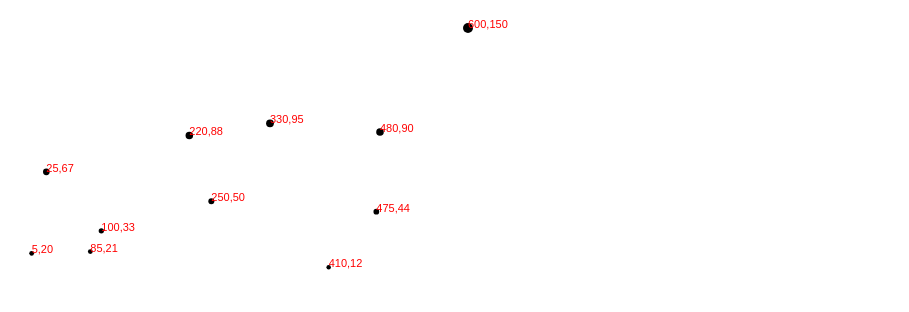
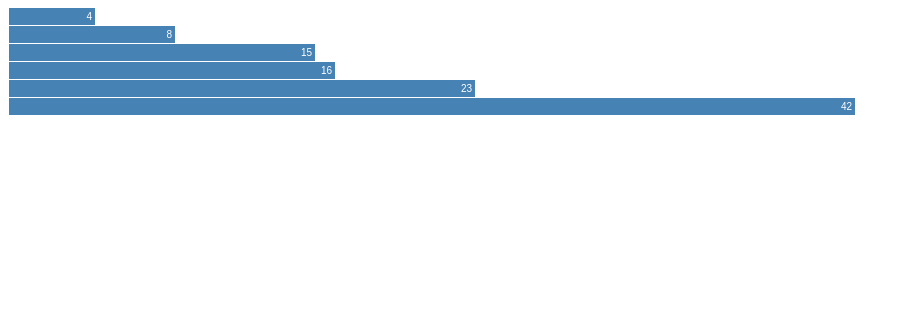
Before and after one commit to mendesmiguel/D3experiments, a plain HTML site: page index.html in a window 1280 px wide. Shown: the whole page, without its empty margins (0-909 px from the left). Drawn offline with nearby package versions, Linux system fonts and the light colour scheme.

Commit message:
simple horizontal bar chart with divs

```diff
--- a/index.html
+++ b/index.html
@@ -5,18 +5,19 @@
     <title>D3 Experiments</title>
     <script src="https://cdnjs.cloudflare.com/ajax/libs/d3/3.5.5/d3.min.js" charset="utf-8"></script>
     <style type="text/css">
-
-        div.bar {
-            display: inline-block;
-            width: 20px;
-            height: 75px;
-            background-color: teal;
+        .chart div {
+            font: 10px sans-serif;
+            background-color: steelblue;
+            text-align: right;
+            padding: 3px;
+            margin: 1px;
+            color: white;
         }
-
     </style>
 </head>
 <body>
-<script src="js/randomexamples.js"></script>
+<div class="chart"></div>
+<script src="js/barchart1.js"></script>
 
 </body>
 </html>
--- a/js/barchart1.js
+++ b/js/barchart1.js
@@ -1,4 +1,21 @@
 /**
  * Created by miguel on 03/07/15.
  */
-var data = [4, 8, 15, 16, 23, 42];
+var dataset = [4, 8, 15, 16, 23, 42];
+/*
+
+ var section = d3.selectAll("section").data(dataset).enter();
+ var div = section.append("div");
+ div.html("Hello, world!");
+ */
+// mapeia o intervalo de valores para uma escala
+var x = d3.scale.linear()
+    .domain([0, d3.max(dataset)])
+    .range([0, 840]);
+// seleciona a div de class .chart e insere elas com o tamanho
+// retornado pela funcao x
+d3.select(".chart").selectAll("div")
+    .data(dataset)
+    .enter().append("div")
+    .style("width", function(d) { return x(d) + "px"; })
+    .text(function(d) { return d; });
```
